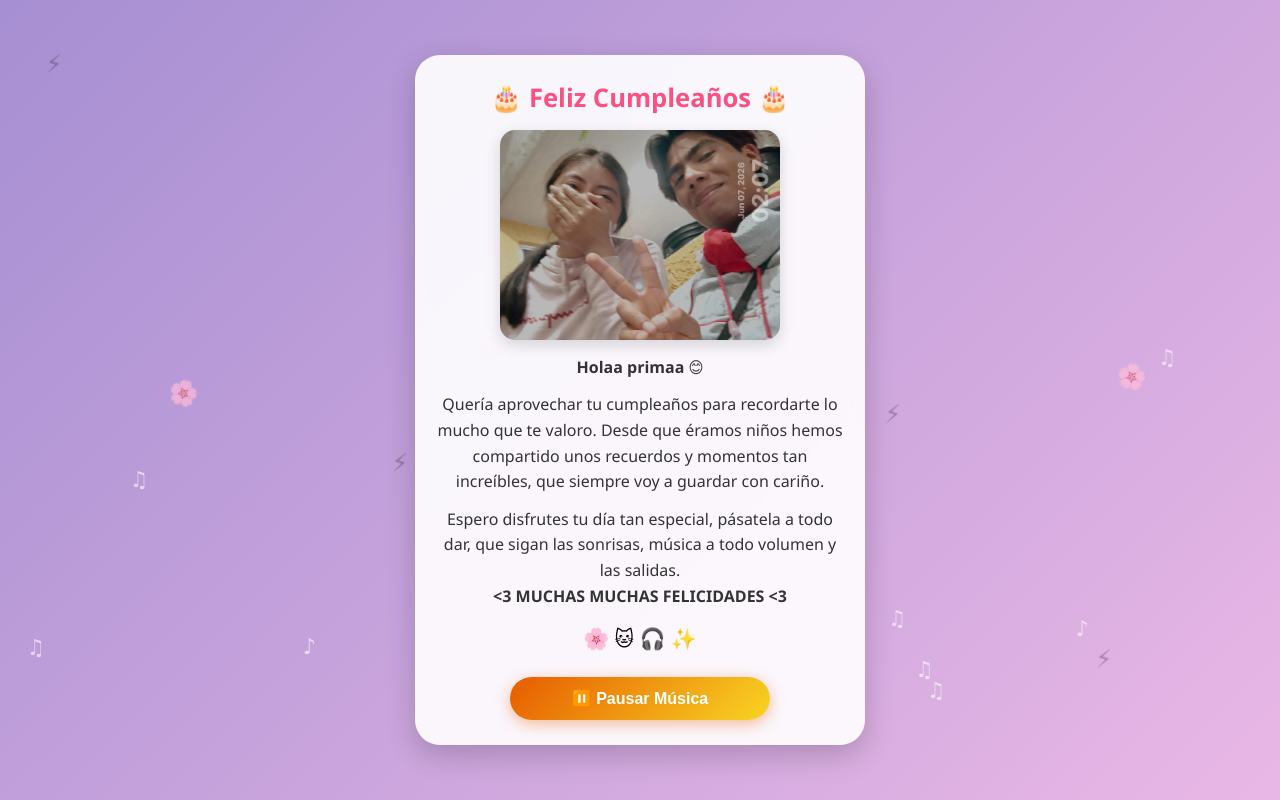
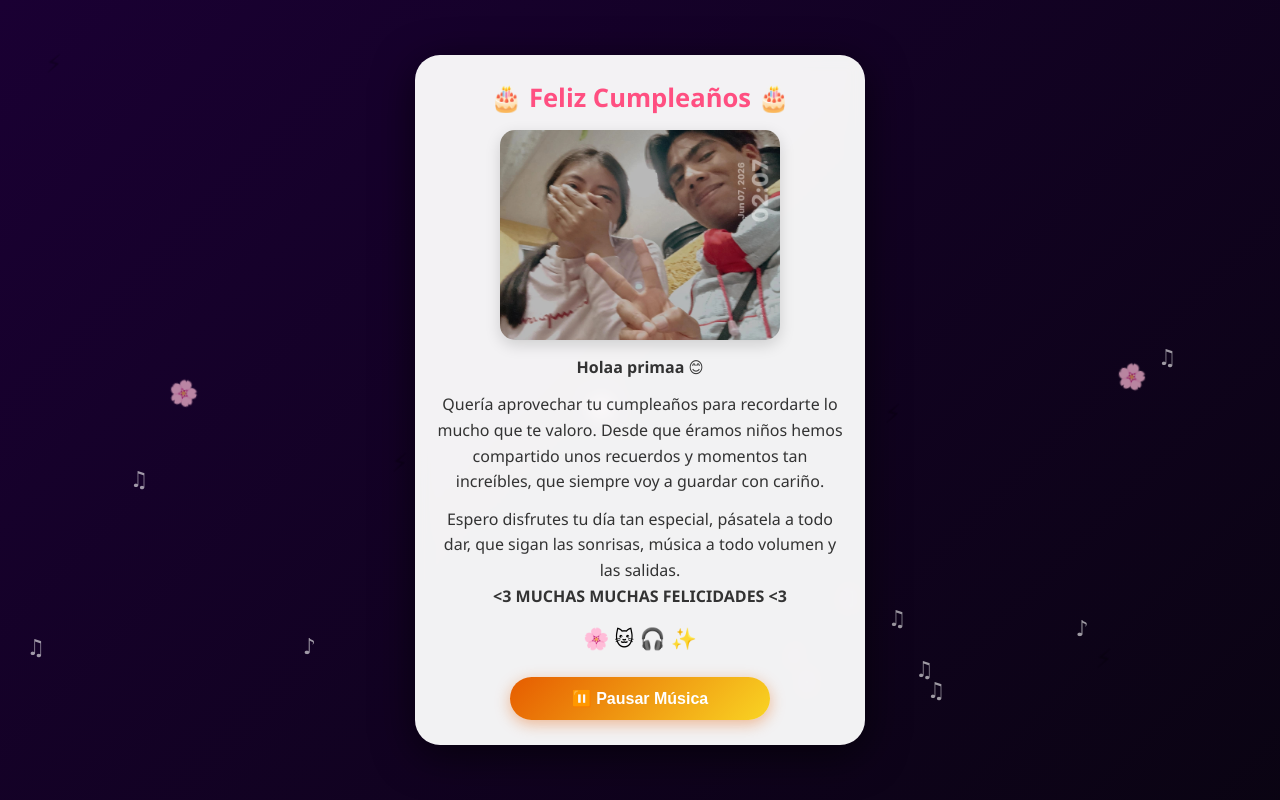
Before and after one commit to iMigu3/project-card23, a plain HTML site: page index.html in a window 1280 px wide. Both pictures are taken after a click on the button "🎵 Reproducir Música y Mensaje". Shown: the top 800 px of the page. Drawn offline with Linux system fonts and the light colour scheme.

Commit message:
Actualizar index.html

```diff
--- a/index.html
+++ b/index.html
@@ -11,20 +11,28 @@
             box-sizing: border-box;
         }
 
+        /* FONDO PREDETERMINADO (CLARITO) */
         body {
             font-family: 'Segoe UI', Tahoma, Geneva, Verdana, sans-serif;
             overflow-x: hidden;
             min-height: 100vh;
             background: linear-gradient(-45deg, #ff9a9e, #fbc2eb, #a18cd1, #6a11cb);
             background-size: 400% 400%;
-            animation: fondo 12s ease infinite;
+            animation: fondo AnimacionFondo 12s ease infinite;
             display: flex;
             justify-content: center;
             align-items: center;
             padding: 20px;
+            transition: background 1s ease; /* Transición suave para el cambio de color */
         }
 
-        @keyframes fondo {
+        /* NUEVO FONDO OSCURO (MODO FIESTA) */
+        body.modo-oscuro {
+            background: linear-gradient(-45deg, #0f0c20, #15102a, #050508, #1a0033);
+            background-size: 400% 400%;
+        }
+
+        @keyframes AnimacionFondo {
             0% { background-position: 0% 50%; }
             50% { background-position: 100% 50%; }
             100% { background-position: 0% 50%; }
@@ -44,6 +52,13 @@
             box-shadow: 0 10px 30px rgba(0,0,0,0.2);
             max-height: 90vh;
             overflow-y: auto;
+            transition: background 0.5s ease, transform 0.3s ease;
+        }
+
+        /* Pequeño ajuste visual a la tarjeta en modo oscuro para que combine mejor */
+        body.modo-oscuro .tarjeta {
+            background: rgba(255, 255, 255, 0.95);
+            box-shadow: 0 10px 40px rgba(0, 0, 0, 0.6);
         }
 
         .tarjeta::-webkit-scrollbar {
@@ -90,10 +105,10 @@
             margin: 15px 0;
         }
 
-        /* BOTÓN DE MÚSICA REFORZADO PARA CLICS */
+        /* BOTÓN DE MÚSICA REFORZADO */
         .btn-musica {
             position: relative;
-            z-index: 100; /* Esto hace que se ponga al frente de las flores y notas */
+            z-index: 100;
             margin-top: 10px;
             padding: 12px 25px;
             border: none;
@@ -117,17 +132,17 @@
             transform: scale(0.95);
         }
 
-        /* Estilo cuando la música está activa */
+        /* Botón en modo activo */
         .btn-musica.reproduciendo {
             background: linear-gradient(135deg, #e65c00 0%, #f9d423 100%);
             box-shadow: 0 4px 15px rgba(230, 92, 0, 0.4);
         }
 
-        /* ELEMENTOS ANIMADOS DEL FONDO */
+        /* FIGURAS DE FONDO ASEGURADAS */
         .flor, .nota, .rayo {
             position: absolute;
-            pointer-events: none; /* Evita que bloqueen la pantalla */
-            z-index: 1;
+            pointer-events: none;
+            z-index: 2; /* Un nivel arriba del body para que nunca queden tapadas */
         }
 
         .flor { font-size: 24px; animation: caer linear infinite; opacity: 0.7; }
@@ -145,7 +160,7 @@
         .rayo { font-size: 28px; animation: destello 1s infinite alternate; }
         @keyframes destello {
             from { opacity: 0.2; transform: scale(0.9); }
-            to { opacity: 0.8; transform: scale(1.1); filter: drop-shadow(0 0 8px rgba(255, 255, 0, 0.6)); }
+            to { opacity: 0.9; transform: scale(1.1); filter: drop-shadow(0 0 10px rgba(255, 255, 0, 0.8)); }
         }
     </style>
 </head>
@@ -186,21 +201,27 @@
     <script>
         const miAudio = document.getElementById("musica-fondo");
         const boton = document.getElementById("btn-control");
+        const cuerpoPagina = document.body;
         let primeraVez = true;
 
         function controlarMusica() {
             if (miAudio.paused) {
                 miAudio.play().catch(error => console.log("Error al reproducir audio:", error));
+
+                // Activa el modo oscuro y cambia diseño del botón
+                cuerpoPagina.classList.add("modo-oscuro");
                 boton.classList.add("reproduciendo");
                 boton.innerHTML = "⏸️ Pausar Música";
 
-                // Solo muestra el mensaje especial la primera vez que le da Play
                 if (primeraVez) {
-                    setTimeout(mostrarMensaje, 400); // Pequeña pausa para que empiece la música antes
+                    setTimeout(mostrarMensaje, 400);
                     primeraVez = false;
                 }
             } else {
                 miAudio.pause();
+
+                // Desactiva el modo oscuro y regresa al fondo clarito
+                cuerpoPagina.classList.remove("modo-oscuro");
                 boton.classList.remove("reproduciendo");
                 boton.innerHTML = "▶️ Reanudar Música";
             }
```
